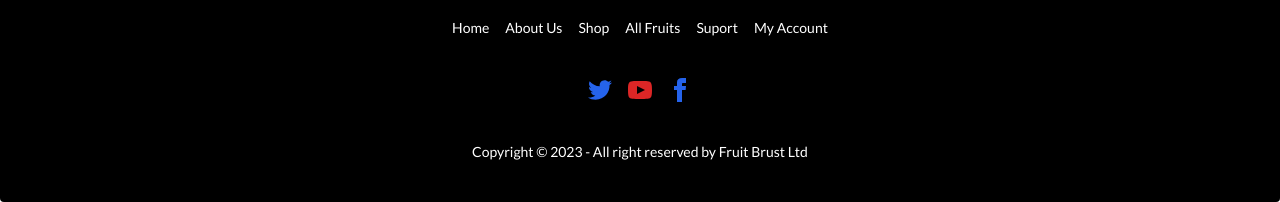
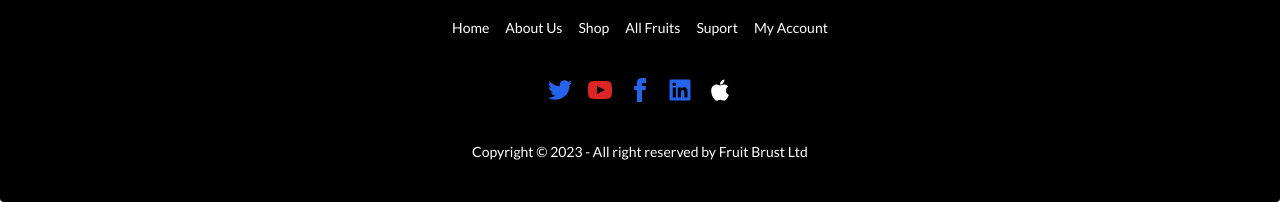
Before and after one commit to forhadhossen1/assignment-three, a plain HTML site: page index.html in a window 1280 px wide. Shown: the part 3921-4123 px from the top of the page. Drawn offline with nearby package versions, Linux system fonts and the light colour scheme.

Commit message:
footer manu icon add and resize

```diff
--- a/index.html
+++ b/index.html
@@ -715,6 +715,10 @@
             <a><svg xmlns="http://www.w3.org/2000/svg" width="24" height="24" viewBox="0 0 24 24" class="fill-current text-blue-600"><path d="M24 4.557c-.883.392-1.832.656-2.828.775 1.017-.609 1.798-1.574 2.165-2.724-.951.564-2.005.974-3.127 1.195-.897-.957-2.178-1.555-3.594-1.555-3.179 0-5.515 2.966-4.797 6.045-4.091-.205-7.719-2.165-10.148-5.144-1.29 2.213-.669 5.108 1.523 6.574-.806-.026-1.566-.247-2.229-.616-.054 2.281 1.581 4.415 3.949 4.89-.693.188-1.452.232-2.224.084.626 1.956 2.444 3.379 4.6 3.419-2.07 1.623-4.678 2.348-7.29 2.04 2.179 1.397 4.768 2.212 7.548 2.212 9.142 0 14.307-7.721 13.995-14.646.962-.695 1.797-1.562 2.457-2.549z"></path></svg></a>
             <a><svg xmlns="http://www.w3.org/2000/svg" width="24" height="24" viewBox="0 0 24 24" class="fill-current text-red-600"><path d="M19.615 3.184c-3.604-.246-11.631-.245-15.23 0-3.897.266-4.356 2.62-4.385 8.816.029 6.185.484 8.549 4.385 8.816 3.6.245 11.626.246 15.23 0 3.897-.266 4.356-2.62 4.385-8.816-.029-6.185-.484-8.549-4.385-8.816zm-10.615 12.816v-8l8 3.993-8 4.007z"></path></svg></a>
             <a><svg xmlns="http://www.w3.org/2000/svg" width="24" height="24" viewBox="0 0 24 24" class="fill-current text-blue-600"><path d="M9 8h-3v4h3v12h5v-12h3.642l.358-4h-4v-1.667c0-.955.192-1.333 1.115-1.333h2.885v-5h-3.808c-3.596 0-5.192 1.583-5.192 4.615v3.385z"></path></svg></a>
+
+            <svg xmlns="http://www.w3.org/2000/svg" width="24" height="24" viewBox="0 0 448 512" class=" fill-current text-blue-600"><!--! Font Awesome Free 6.4.0 by @fontawesome - https://fontawesome.com License - https://fontawesome.com/license (Commercial License) Copyright 2023 Fonticons, Inc. --><path d="M416 32H31.9C14.3 32 0 46.5 0 64.3v383.4C0 465.5 14.3 480 31.9 480H416c17.6 0 32-14.5 32-32.3V64.3c0-17.8-14.4-32.3-32-32.3zM135.4 416H69V202.2h66.5V416zm-33.2-243c-21.3 0-38.5-17.3-38.5-38.5S80.9 96 102.2 96c21.2 0 38.5 17.3 38.5 38.5 0 21.3-17.2 38.5-38.5 38.5zm282.1 243h-66.4V312c0-24.8-.5-56.7-34.5-56.7-34.6 0-39.9 27-39.9 54.9V416h-66.4V202.2h63.7v29.2h.9c8.9-16.8 30.6-34.5 62.9-34.5 67.2 0 79.7 44.3 79.7 101.9V416z"/></svg>
+
+            <svg xmlns="http://www.w3.org/2000/svg" width="24" height="24" viewBox="0 0 384 512" class="fill-current text-white"><!--! Font Awesome Free 6.4.0 by @fontawesome - https://fontawesome.com License - https://fontawesome.com/license (Commercial License) Copyright 2023 Fonticons, Inc. --><path d="M318.7 268.7c-.2-36.7 16.4-64.4 50-84.8-18.8-26.9-47.2-41.7-84.7-44.6-35.5-2.8-74.3 20.7-88.5 20.7-15 0-49.4-19.7-76.4-19.7C63.3 141.2 4 184.8 4 273.5q0 39.3 14.4 81.2c12.8 36.7 59 126.7 107.2 125.2 25.2-.6 43-17.9 75.8-17.9 31.8 0 48.3 17.9 76.4 17.9 48.6-.7 90.4-82.5 102.6-119.3-65.2-30.7-61.7-90-61.7-91.9zm-56.6-164.2c27.3-32.4 24.8-61.9 24-72.5-24.1 1.4-52 16.4-67.9 34.9-17.5 19.8-27.8 44.3-25.6 71.9 26.1 2 49.9-11.4 69.5-34.3z"/></svg>
           </div>
         </div>
         <div>
```
